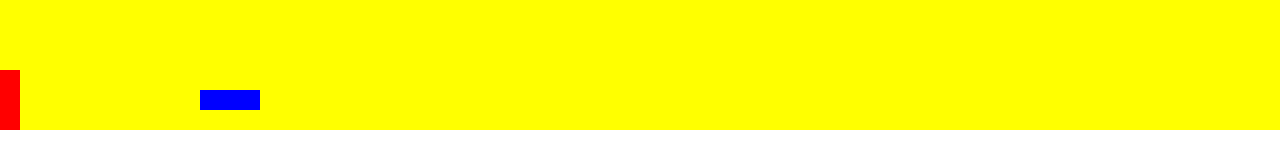
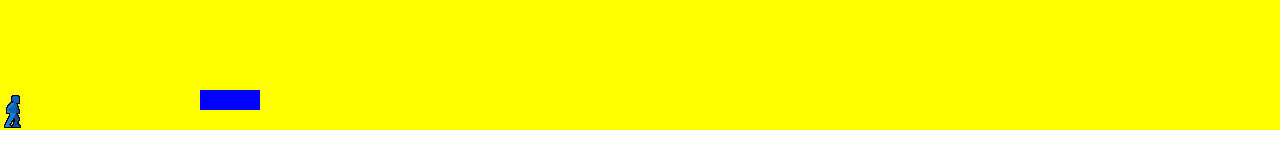
Before and after one commit to strongpauly/platformer, a React (Create React App) app: page / in a window 1280 px wide. Shown: the part 370-538 px from the top of the page. Built offline with nearby package versions, Linux system fonts and the light colour scheme; the HTML template or start-up script is replaced by a standard one.

Commit message:
Add a sprite for the player that inverts depending which direction they are going.

```diff
--- a/src/components/Game.tsx
+++ b/src/components/Game.tsx
@@ -9,14 +9,15 @@ class Game extends React.Component<any, any> {
     private static JUMP_HEIGHT = 150;
     private static JUMP_TIME = 300;
     private static STEP_WIDTH = 20;
-    private static STEP_TIME = 100;
-    private static PLAYER_WIDTH = 20;
-    private static PLAYER_HEIGHT = 60;
-    private static ANIMATION_FREQUENCY = 10;
+    private static STEP_TIME = 150;
+    private static PLAYER_WIDTH = 30;
+    private static PLAYER_HEIGHT = 40;
+    private static ANIMATION_FREQUENCY = 15;
 
     constructor(props: React.Props<any>) {
         super(props);
         this.state = {
+            inverted: false,
             jumping: false,
             platforms: [{
                 height: 20,
@@ -35,7 +36,12 @@ class Game extends React.Component<any, any> {
         );
         return (
         <div className="game">
-            <Player x={this.state.x} y={this.state.y} width={Game.PLAYER_WIDTH} height={Game.PLAYER_HEIGHT}/>
+            <Player
+                x={this.state.x}
+                y={this.state.y}
+                width={Game.PLAYER_WIDTH}
+                height={Game.PLAYER_HEIGHT}
+                inverted={this.state.inverted}/>
             {platforms}
         </div>
         );
@@ -78,15 +84,21 @@ class Game extends React.Component<any, any> {
    }
 
    private moveLeft() {
+       this.setState({
+           inverted: true
+       });
        this.step({
             height: Game.PLAYER_HEIGHT,
             width: Game.PLAYER_WIDTH,
             x: this.state.x <= Game.STEP_WIDTH ? 0 : this.state.x - Game.STEP_WIDTH,
-            y: this.state.y,
+            y: this.state.y
        });
    }
 
     private moveRight() {
+        this.setState({
+            inverted: false
+        });
         this.step({
             height: Game.PLAYER_HEIGHT,
             width: Game.PLAYER_WIDTH,
@@ -133,7 +145,7 @@ class Game extends React.Component<any, any> {
                     stepping,
                     x: newX
                 });
-            }, Game.ANIMATION_FREQUENCY)
+            }, Game.ANIMATION_FREQUENCY);
         }
     }
 
--- a/src/components/Player.css
+++ b/src/components/Player.css
@@ -1,6 +1,16 @@
 .player {
-    width: 20px;
-    height: 60px;
-    background-color: red;
+    width: 30px;
+    height: 40px;
+    background-image: url('../player.png');
+    background-position-x: -6px;
     position: absolute;
 }
+
+.inverted {
+    -moz-transform: scaleX(-1);
+    -o-transform: scaleX(-1);
+    -webkit-transform: scaleX(-1);
+    transform: scaleX(-1);
+    filter: FlipH;
+    -ms-filter: "FlipH";
+}
--- a/src/components/Player.tsx
+++ b/src/components/Player.tsx
@@ -2,15 +2,23 @@ import * as React from 'react';
 import { IShape } from './IShape';
 import './Player.css';
 
-export class Player extends React.Component<IShape> {
+export interface IPlayer extends IShape {
+    inverted: boolean;
+}
+
+export class Player extends React.Component<IPlayer> {
 
     public render() {
         const style = {
             bottom: this.props.y,
             left: this.props.x
         }
+        let className = "player";
+        if (this.props.inverted) {
+            className += " inverted";
+        }
         return (
-        <div className="player" style={style}/>
+        <div className={className} style={style}/>
         );
     }
 }
```
Also changed, not shown: src/player.png (added).
